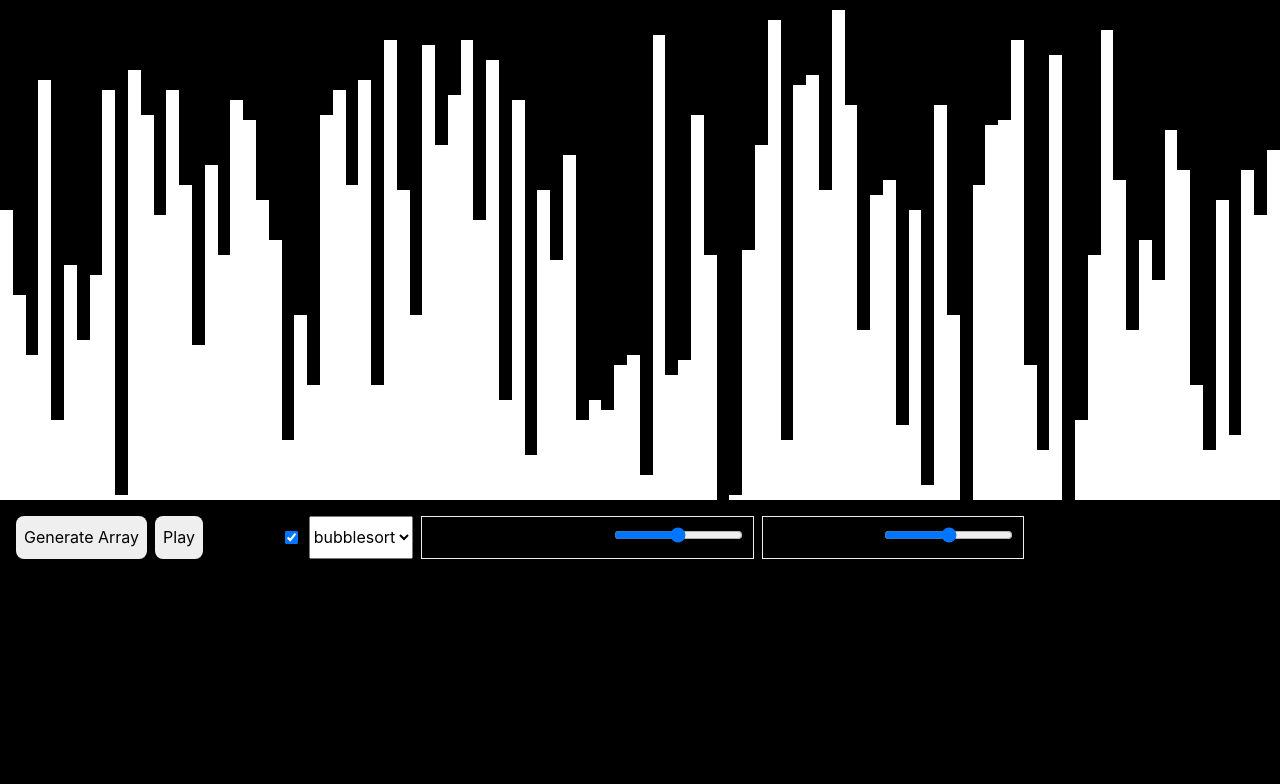
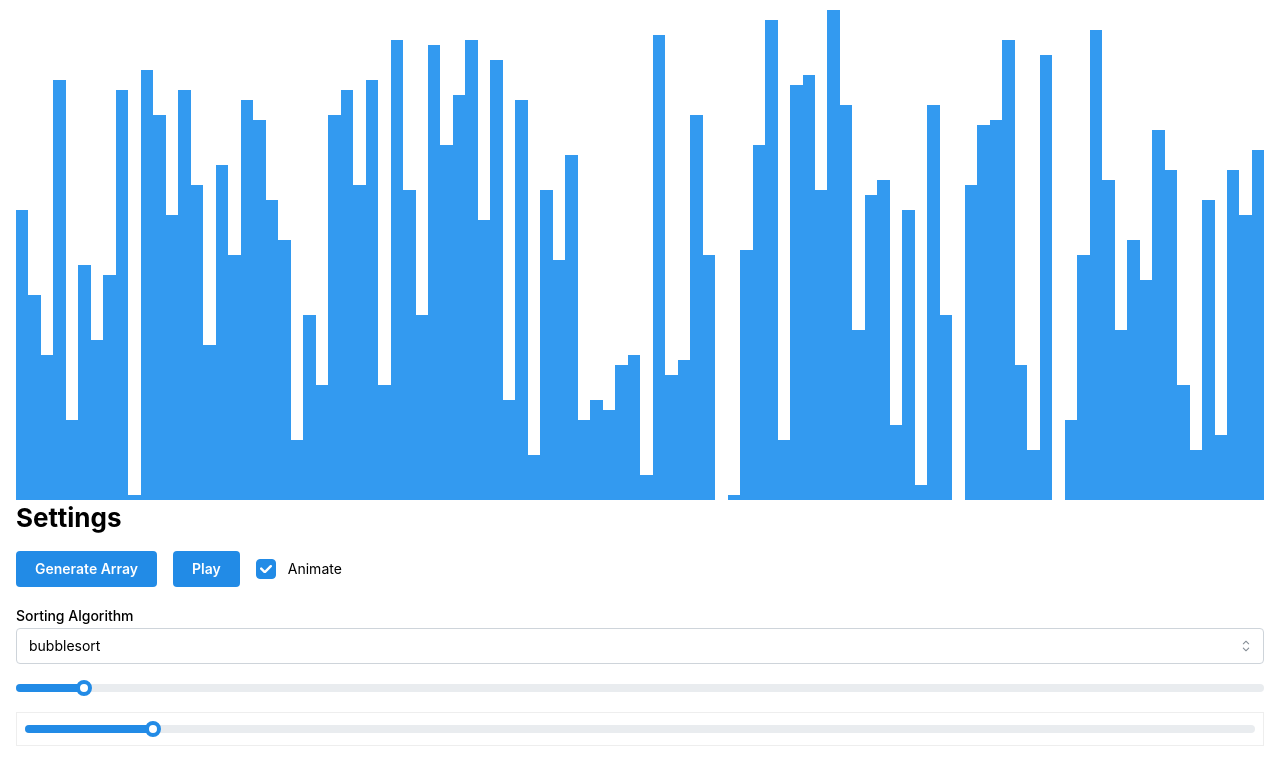
Before and after one commit to chuakid/sort-visualiser-react, a React (Vite) app: page / in a window 1280 px wide. Shown: the top 784 px of the page. Built offline with nearby package versions, Linux system fonts and the light colour scheme.

Commit message:
styling, refactoring

```diff
--- a/src/Sorter.tsx
+++ b/src/Sorter.tsx
@@ -1,8 +1,9 @@
+import { Button, Checkbox, Container, Group, Select, Slider, Stack, Title } from '@mantine/core'
 import { motion } from 'motion/react'
 import { useEffect, useRef, useState } from 'react'
-import styles from "./index.module.scss"
-import { ALGOS, bubbleSort, Step } from './sorting'
-import { Block, generateRandom, playStep, StateToColorMap } from './utils'
+import styles from "./styles.module.scss"
+import { ALGOS, bubbleSort, Step } from './utils/sorting'
+import { Block, generateRandom, playStep } from './utils/utils'
 
 const Sorter = () => {
     const [size, setSize] = useState(100)
@@ -26,44 +27,65 @@ const Sorter = () => {
     }, [isPlaying, array, timer])
 
     return (
-        <div style={{ background: "black", minHeight: "100vh", minWidth: "100vw" }}>
+        <Container style={{ minHeight: "100vh", minWidth: "100vw" }}>
             <div style={{ height: "500px", display: 'flex', alignItems: "flex-end" }}>
-                {array.map((block) => <motion.div layout={animate} key={block.key} style={{
-                    height: `${block.value}%`, background: StateToColorMap[block.state],
+                {array.map((block) => <
+                    motion.div
+                    className={styles[block.state]}
+                    layout={animate}
+                    key={block.key}
+                    style={{
+                        height: `${block.value}%`,
                         flex: 1
                     }} />)}
             </div>
-            <div className={styles.options}>
-                <button onClick={() => {
+            <Stack>
+                <Title order={2}>Settings</Title>
+                <Group>
+                    <Button onClick={() => {
                         setIsPlaying(false)
                         const newArray = generateRandom(size)
                         setArray(newArray)
                         sortingGeneratorRef.current = ALGOS[sortingAlgo](newArray)
-                }}>Generate Array</button>
-                <button onClick={() => setIsPlaying(!isPlaying)}>{isPlaying ? "Pause" : "Play"}</button>
-                <label htmlFor='animate'>Animate</label> <input id="animate" type="checkbox" checked={animate} onChange={(e) => setAnimate(e.currentTarget.checked)} />
+                    }}>Generate Array</Button>
+                    <Button onClick={() => setIsPlaying(!isPlaying)}>{isPlaying ? "Pause" : "Play"}</Button>
+                    <Checkbox
+                        label="Animate"
+                        checked={animate}
+                        onChange={(e) => setAnimate(e.currentTarget.checked)} />
+                </Group>
 
-                <select value={sortingAlgo} onChange={(e) => {
-                    const algo = e.currentTarget.value as keyof typeof ALGOS
+                <Select
+                    label="Sorting Algorithm"
+                    value={sortingAlgo}
+                    data={Object.keys(ALGOS)}
+                    onChange={(val) => {
+                        const algo = val as keyof typeof ALGOS
+                        if (!algo) return
                         setSortingAlgo(algo)
                         sortingGeneratorRef.current = ALGOS[algo](array)
-                }}>
-                    {Object.keys(ALGOS).map(algo => <option key={algo} value={algo}>{algo}</option>)}
-                </select>
+                    }} />
+                <Slider
+                    label={(timer) => `Time between steps: ${timer}`} min={1} max={1000} step={1}
+                    onChange={e => setTimer(e)} value={timer} />
                 <div style={{ border: "1px solid #eeeeee", padding: "8px" }}>
-                    <label>Time between steps: {timer}</label><input min={1} max={1000} step={1} type="range" onChange={e => setTimer(Number(e.currentTarget.value))} />
-                </div>
-                <div style={{ border: "1px solid #eeeeee", padding: "8px" }}>
-                    <label>Array size: {size}</label><input min={1} max={1000} step={1} type="range" onChange={e => {
-                        setSize(Number(e.currentTarget.value))
-                        const newArray = generateRandom(Number(e.currentTarget.value))
+                    <Slider
+                        label={(size) => `Size of array: ${size}`}
+                        min={1}
+                        max={1000}
+                        step={1}
+                        value={size}
+                        onChange={val => {
+                            setSize(val)
+                            const newArray = generateRandom(val)
                             setArray(newArray)
                             sortingGeneratorRef.current = ALGOS[sortingAlgo](newArray)
-                    }} />
+                        }}
+                    />
                 </div>
-            </div>
+            </Stack>
 
-        </div >
+        </Container >
     )
 }
 
--- a/src/index.module.scss
+++ /dev/null
@@ -1,41 +0,0 @@
-:root {
-  font-family: Inter, system-ui, Avenir, Helvetica, Arial, sans-serif;
-  line-height: 1.5;
-  font-weight: 400;
-
-  color-scheme: light dark;
-  color: rgba(255, 255, 255, 0.87);
-  background-color: #242424;
-
-  font-synthesis: none;
-  text-rendering: optimizeLegibility;
-  -webkit-font-smoothing: antialiased;
-  -moz-osx-font-smoothing: grayscale;
-}
-
-body {
-  margin: 0;
-  display: flex;
-}
-
-h1 {
-  font-size: 3.2em;
-  line-height: 1.1;
-}
-
-button {
-  border: none;
-  border-radius: 8px;
-  padding: 8px;
-
-  &:hover {
-    background-color: gray;
-    cursor: pointer;
-  }
-}
-
-.options {
-  display: flex;
-  gap: 8px;
-  padding: 16px;
-}
--- /dev/null
+++ b/src/styles.module.scss
@@ -0,0 +1,11 @@
+.swapping {
+    background-color: var(--mantine-color-yellow-5)
+}
+
+.none {
+    background-color: var(--mantine-primary-color-5)
+}
+
+.comparing {
+    background-color: var(--mantine-color-green-5)
+}
--- a/src/utils.ts
+++ b/src/utils/utils.ts
@@ -42,9 +42,3 @@ export interface Block {
     state: State
     value: number
 }
-
-export const StateToColorMap: Record<State, string> = {
-    "comparing": "blue",
-    "none": "white",
-    "swapping": "green"
-} as const
```
Also changed, not shown: src/utils/sorting.ts (renamed from src/sorting.ts). Lines whose indentation alone changed are shown as unchanged.
